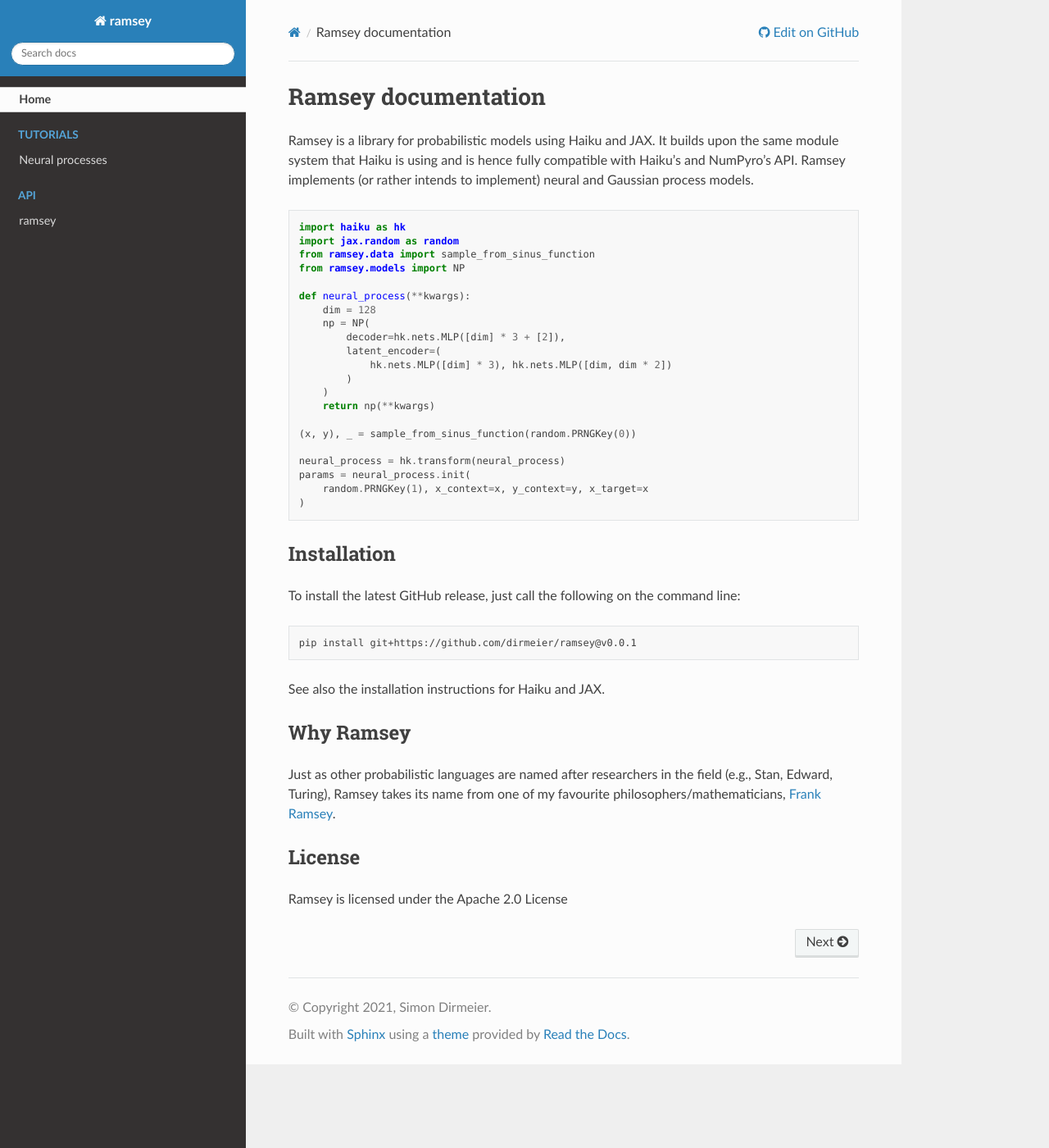
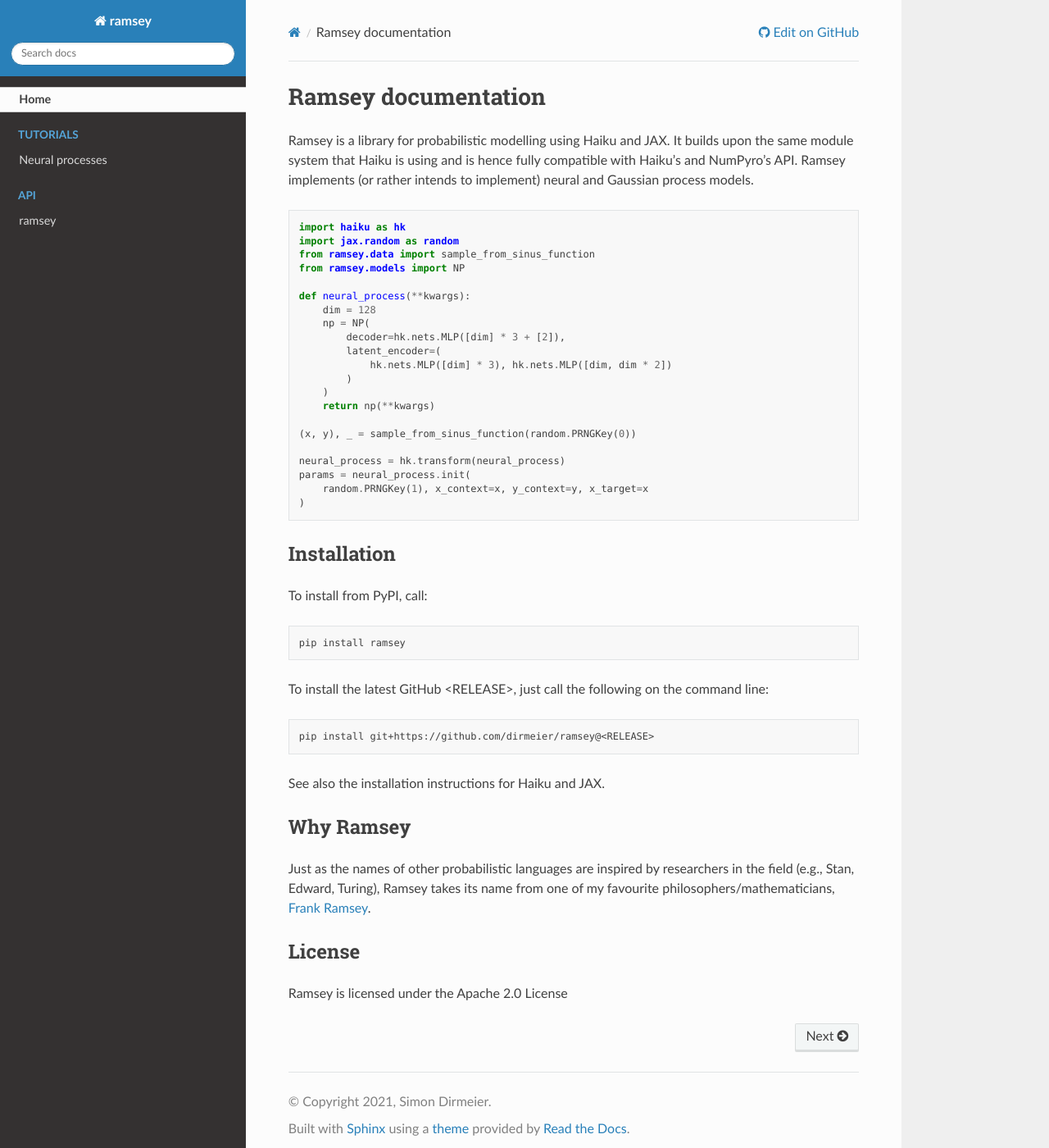
Before and after one commit to ramsey-devs/ramsey, a Sphinx documentation site: the page built from docs/source/index.rst, in a window 1280 px wide and 1400 px high. Shown: the whole window at 82% size. Built offline with Sphinx 7.4.7 and the Read the Docs theme 2.0.0, drawn with Linux system fonts in a browser that asks for light colours; pages that are not in the unit, such as notebooks, are missing from menus.

```diff
--- a/docs/requirements.txt
+++ b/docs/requirements.txt
@@ -1,3 +1,4 @@
+jupyter
 matplotlib
 nbsphinx
 pydata-sphinx-theme
@@ -6,4 +7,5 @@ sphinx
 sphinx_autodoc_typehints
 sphinx_fontawesome
 sphinx_gallery
+sphinx_rtd_theme
 sphinxcontrib-fulltoc
--- a/docs/source/index.rst
+++ b/docs/source/index.rst
@@ -3,7 +3,7 @@
 Ramsey documentation
 ====================
 
-Ramsey is a library for probabilistic models using Haiku and JAX.
+Ramsey is a library for probabilistic modelling using Haiku and JAX.
 It builds upon the same module system that Haiku is using
 and is hence fully compatible with Haiku's and NumPyro's API. Ramsey implements
 (or rather intends to implement) neural and Gaussian process models.
@@ -35,19 +35,30 @@ and is hence fully compatible with Haiku's and NumPyro's API. Ramsey implements
 Installation
 ------------
 
-To install the latest GitHub release, just call the following on the command line:
+
+To install from PyPI, call:
 
 .. code-block:: bash
 
-    pip install git+https://github.com/dirmeier/ramsey@v0.0.1
+    pip install ramsey
+
+To install the latest GitHub <RELEASE>, just call the following on the
+command line:
+
+.. code-block:: bash
+
+    pip install git+https://github.com/dirmeier/ramsey@<RELEASE>
+
 
 See also the installation instructions for Haiku and JAX.
 
 Why Ramsey
 ----------
 
-Just as other probabilistic languages are named after researchers in the field (e.g., Stan, Edward, Turing), Ramsey takes
-its name from one of my favourite philosophers/mathematicians, `Frank Ramsey <https://plato.stanford.edu/entries/ramsey/>`_.
+Just as the names of other probabilistic languages are inspired by researchers in the field
+(e.g., Stan, Edward, Turing), Ramsey takes
+its name from one of my favourite philosophers/mathematicians,
+`Frank Ramsey <https://plato.stanford.edu/entries/ramsey/>`_.
 
 License
 -------
```
Also changed, not shown: README.md (+17 -6 lines).
